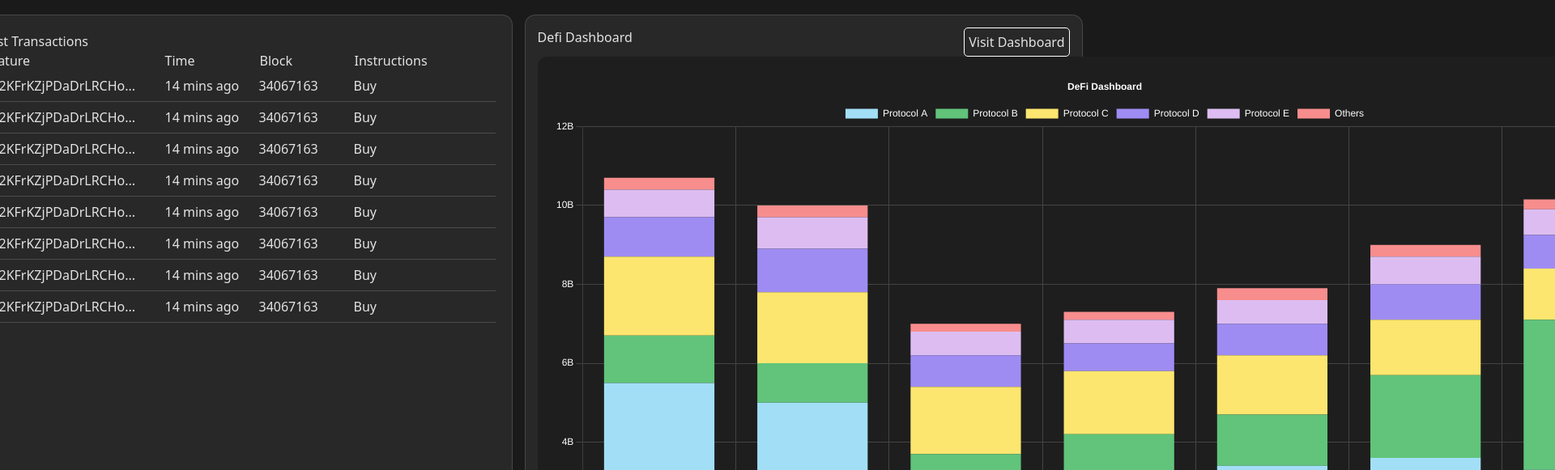
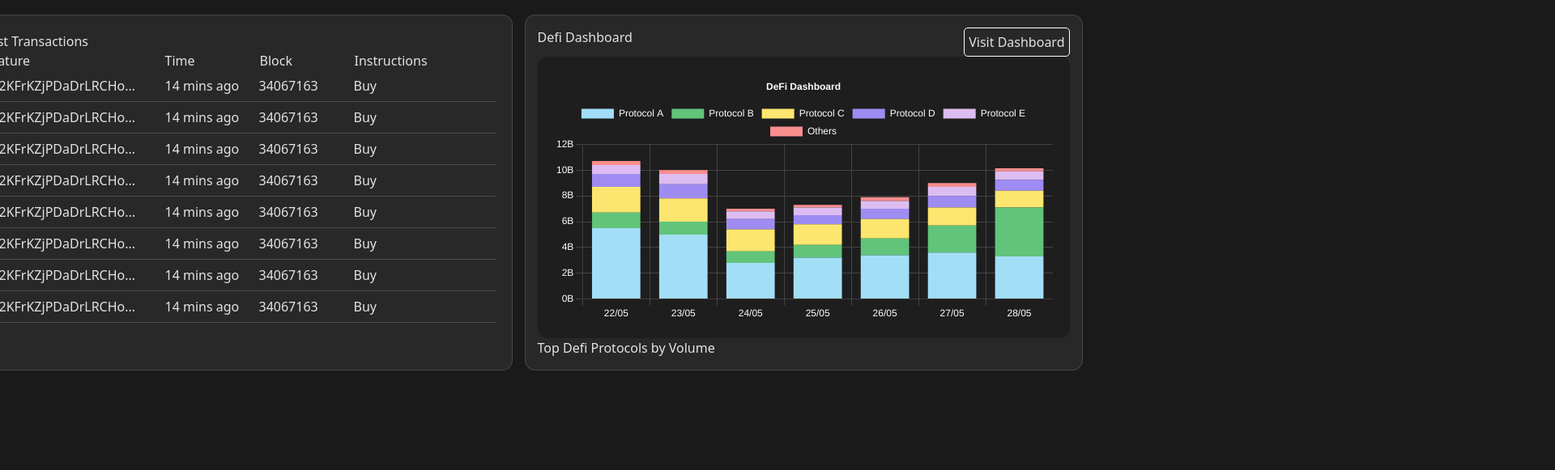
Before and after one commit to paqsa/solscan-clone, a React (Vite) app: page / in a window 1280 px wide. Shown: the part 455-1036 px from the top of the page at 81% size, 1920 px wide, since content can reach past the window. Built offline with nearby package versions, Linux system fonts and the light colour scheme.

Commit message:
defi chart update

```diff
--- a/src/components/defiDashboard/defiChart.jsx
+++ b/src/components/defiDashboard/defiChart.jsx
@@ -80,8 +80,8 @@ const DeFiStackedBarChart = () => {
   };
 
   return (
-    <div style={{ width: '1400px', backgroundColor: '#1e1e1e', padding: '20px', borderRadius: '12px' }}>
-  <Bar data={data} options={options} />
+    <div style={{ width: 'auto', backgroundColor: '#1e1e1e', padding: '20px', borderRadius: '12px' }}>
+  <Bar style={{height: 'auto'}} data={data} options={options} />
 </div>
 
   );
```
